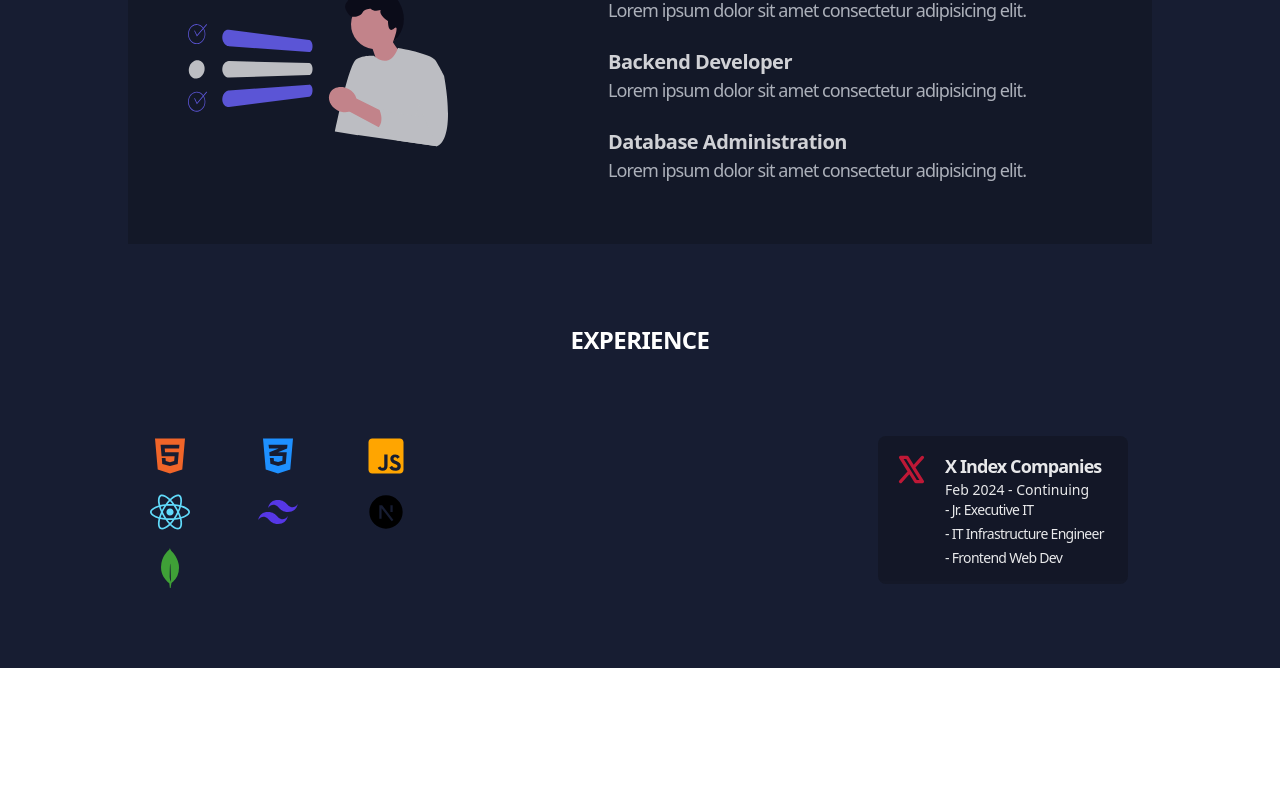
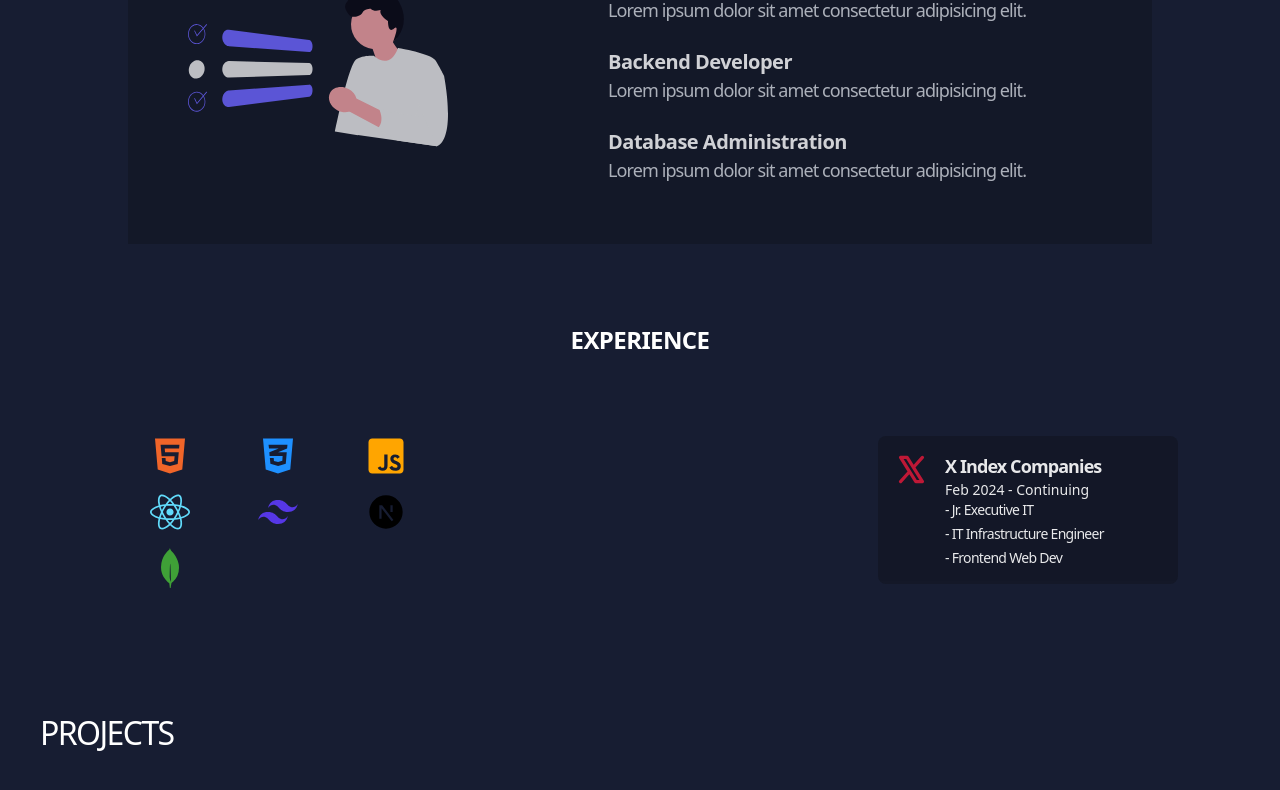
Before and after one commit to A-Nafis-Ch/MY_PORTFOLIO, a React (Vite) app: page / in a window 1280 px wide. Shown: the part 1198-1988 px from the top of the page. Before the commit the page ends 1866 px from the top, so only its background shows below. Built offline with nearby package versions, Linux system fonts and the light colour scheme.

Commit message:
Project component added

```diff
--- a/src/App.jsx
+++ b/src/App.jsx
@@ -4,6 +4,7 @@ import Navbar from './components/Navbar';
 import Home from './components/Home/Home';
 import About from './components/About/About';
 import Experience from './components/Experience/Experience';
+import Projects from './components/Projects/Projects';
 
 function App() {
 
@@ -14,6 +15,7 @@ function App() {
       <Home />
       <About />
       <Experience />
+      <Projects />
     </div>
   )
 }
--- a/src/components/Experience/Experience.jsx
+++ b/src/components/Experience/Experience.jsx
@@ -30,7 +30,7 @@ const Experience = () => {
 
         {/* Experience Card */}
         <div className="expcards flex justify-center md:justify-start">
-          <div className="card1 text-white bg-[#0D0D0D]/30 w-[200px] md:w-[250px] opacity-90 p-4 flex flex-row items-start gap-4 rounded-lg">
+          <div className="card1 text-white bg-[#0D0D0D]/30 w-[200px] md:w-[300px] opacity-90 p-4 flex flex-row items-start gap-4 rounded-lg">
             {/* Logo */}
             <div>
               <PiXLogoBold size={35} color="#d11837ff" />
--- /dev/null
+++ b/src/components/Projects/Projects.jsx
@@ -0,0 +1,13 @@
+import React from 'react'
+
+const Projects = () => {
+  return (
+    <div className='text-white w-2/4 md:w-3/4 p-5 md:p-10 flex flex-row flex-wrap'>
+
+        <h1 className='text-lg md:text-[2rem] tracking-tighter'>PROJECTS</h1>
+
+    </div>
+  )
+}
+
+export default Projects
```
Also changed, not shown: src/components/Projects/ProjectCard.jsx (added).
